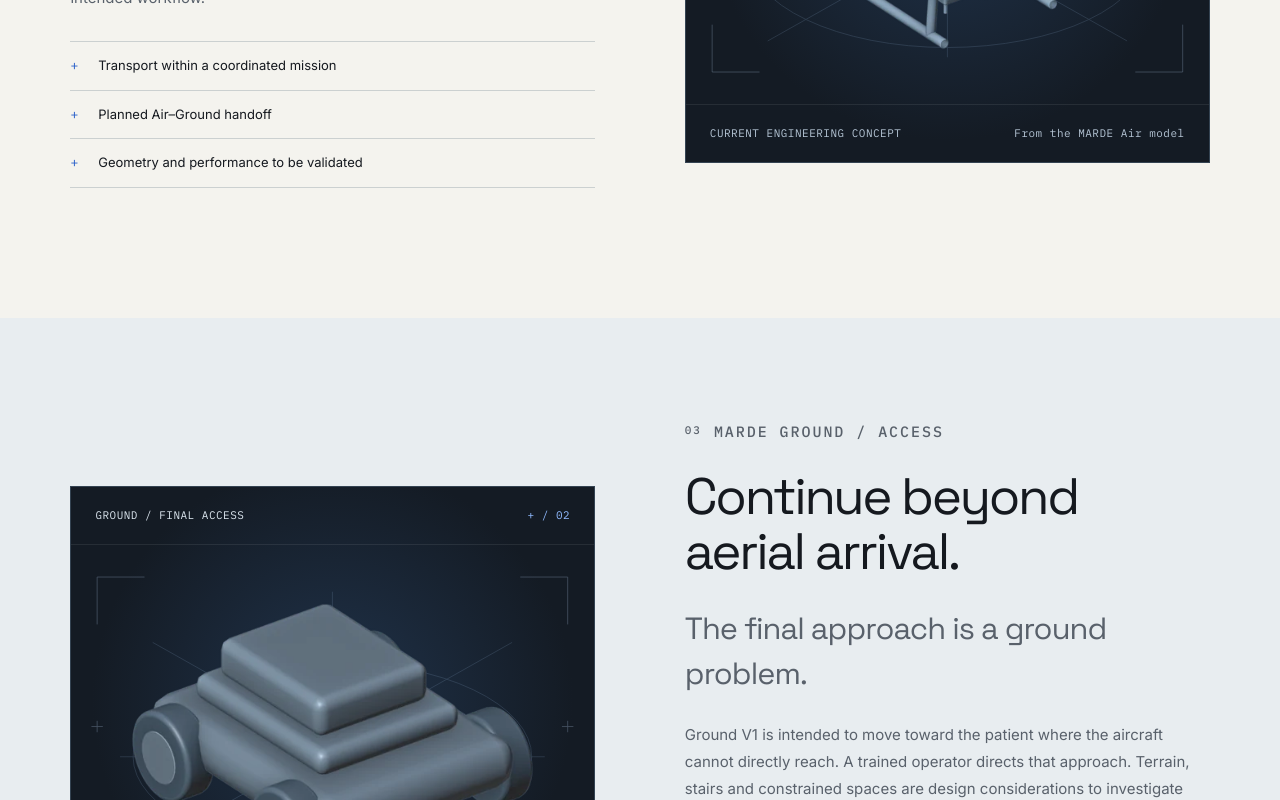
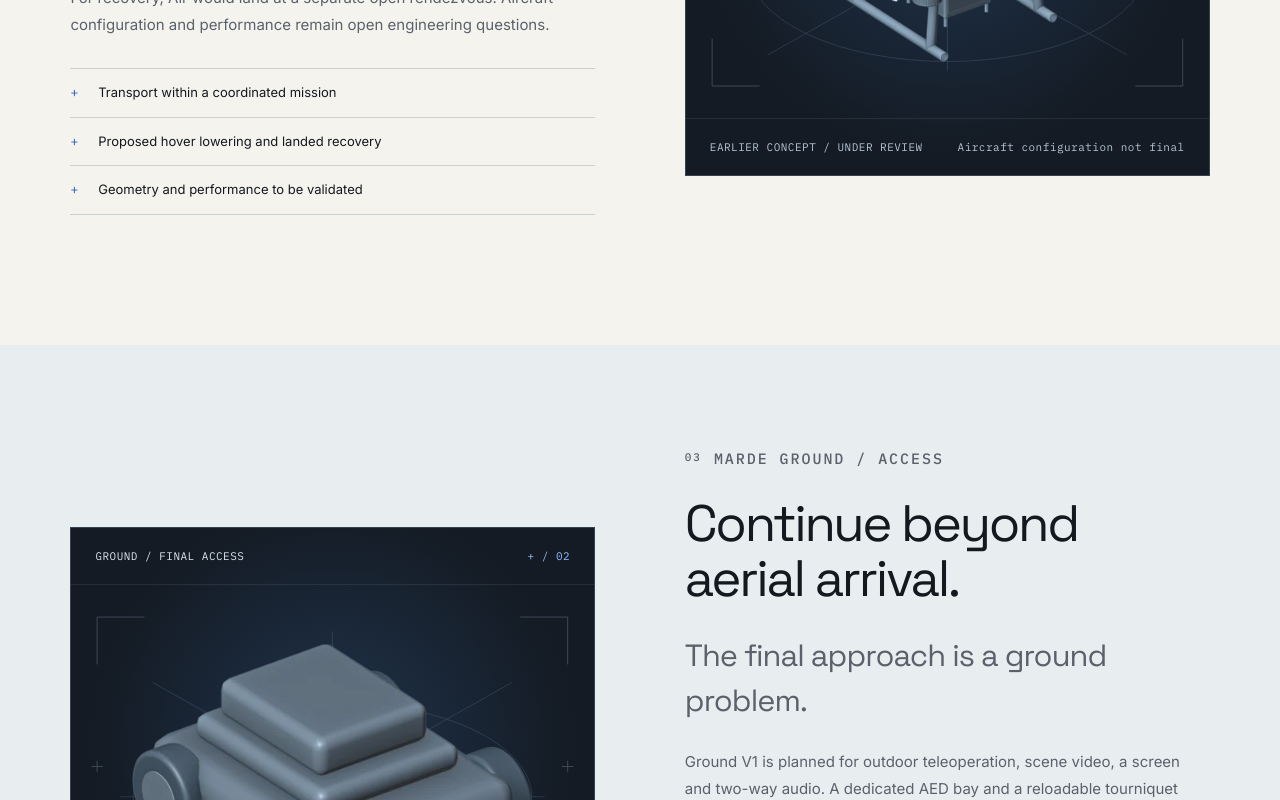
Before and after one commit to Nandish-GH/marde, a Next.js app: page /technology in a window 1280 px wide. Shown: the part 1780-2580 px from the top of the page. Built offline with nearby package versions, Linux system fonts and the light colour scheme; no server answers.

Commit message:
Update V1 scope for outdoor supplies and scene communication

```diff
--- a/app/technology/page.tsx
+++ b/app/technology/page.tsx
@@ -6,15 +6,15 @@ import { ProductGraphic } from "../../components/v2/product-graphic";
 import { SystemArt } from "../../components/v2/system-art";
 import { NexusConcept, ResponseSequence } from "../../components/v2/interactions";
 import s from "../../components/v2/editorial.module.css";
-export const metadata = pageMetadata({title:"MARDE Technology | Air, Ground, Nexus & Modules",description:"Explore MARDE’s integrated emergency-response concept: aerial transport, teleoperated ground access, human coordination and adaptable payloads.",path:"/technology"});
+export const metadata = pageMetadata({title:"MARDE Technology | Air, Ground, Nexus & Modules",description:"Explore MARDE’s proposed outdoor AED and tourniquet delivery platform, hover deployment, scene communication and human-supervised coordination.",path:"/technology"});
 export default function TechnologyPage(){return <Editorial>
 <PageIntro eyebrow="THE MARDE PLATFORM" title={<>Distance. Access.<br/><span>One coordinated system.</span></>} text="Air, Ground, Nexus and Modules are being developed together to extend useful response capability toward the patient before EMS arrives."/>
 <div className={s.jump} aria-label="Technology sections">{["Air","Ground","Nexus","Modules"].map((name,i)=><a href={`#${name.toLowerCase()}`} key={name}><span>0{i+1}</span>{name} ↓</a>)}</div>
 <section className={`${s.section} ${s.dark} ${s.split}`}><div className={s.copy}><Kicker number="01">INTEGRATED BY DESIGN</Kicker><h2>Arrival is a start.<br/>Access is the next step.</h2><p>Emergency drones demonstrate the value of rapid aerial response. MARDE is exploring what happens after that arrival: a coordinated ground approach, directed by a human operator, carrying the response payload closer.</p><p>Each part has a distinct job. Nexus connects them into a workflow designed to complement professional responders.</p></div><SystemArt/></section>
-<section id="air" className={`${s.section} ${s.split}`}><div className={s.copy}><Kicker number="02">MARDE AIR / DISTANCE</Kicker><h2>Move the response<br/>toward the scene.</h2><p className={s.lead}>Aerial transport for the integrated Ground and payload system.</p><p>Air V1 is in engineering development. Its role is to carry the response system toward the emergency, with operator authorization built into the intended workflow.</p><ul><li>Transport within a coordinated mission</li><li>Planned Air–Ground handoff</li><li>Geometry and performance to be validated</li></ul></div><ProductGraphic type="air"/></section>
-<section id="ground" className={`${s.section} ${s.blueprint} ${s.split} ${s.reverse}`}><div className={s.copy}><Kicker number="03">MARDE GROUND / ACCESS</Kicker><h2>Continue beyond<br/>aerial arrival.</h2><p className={s.lead}>The final approach is a ground problem.</p><p>Ground V1 is intended to move toward the patient where the aircraft cannot directly reach. A trained operator directs that approach. Terrain, stairs and constrained spaces are design considerations to investigate through engineering and testing.</p><ul><li>Teleoperated first</li><li>Integrated response payload</li><li>Final-access capability remains a design objective</li></ul></div><ProductGraphic type="ground"/></section>
-<section id="nexus" className={`${s.section} ${s.dark}`}><Kicker number="04">MARDE NEXUS / COORDINATION</Kicker><div className={s.wideHeading}><h2>Human control.<br/>A shared view.</h2><p>Nexus is the planned command layer for mission context, system readiness, operator authorization and the handoff between Air, Ground and EMS.</p></div><NexusConcept/><div className={s.wideHeading}><h3>Authorization is part of the architecture.</h3><p>The underlying software is still in development. Nexus V1 is not an autonomous medical decision system. Consequential actions remain with trained operators.</p></div></section>
-<section id="modules" className={`${s.section} ${s.split}`}><div className={s.copy}><Kicker number="05">INTERVENTION MODULES / CAPABILITY</Kicker><h2>A platform built<br/>to carry more purpose.</h2><p className={s.lead}>Adaptable payloads, coordinated with the response.</p><p>Near-term development focuses on delivery, secure-response functions and payload integration. The modular concept leaves room for future capabilities as evidence and requirements develop.</p><p>Advanced medical modules would require further engineering, clinical, operational and regulatory validation. They are not current MARDE treatment capabilities.</p></div><ProductGraphic type="modules"/></section>
+<section id="air" className={`${s.section} ${s.split}`}><div className={s.copy}><Kicker number="02">MARDE AIR / DISTANCE</Kicker><h2>Move the response<br/>toward the scene.</h2><p className={s.lead}>Aerial transport for the integrated Ground and payload system.</p><p>Air V1 is being planned to carry Ground, lower it from hover into a cleared outdoor area and relay visible and thermal scene views for human review. For recovery, Air would land at a separate open rendezvous. Aircraft configuration and performance remain open engineering questions.</p><ul><li>Transport within a coordinated mission</li><li>Proposed hover lowering and landed recovery</li><li>Geometry and performance to be validated</li></ul></div><ProductGraphic type="air"/></section>
+<section id="ground" className={`${s.section} ${s.blueprint} ${s.split} ${s.reverse}`}><div className={s.copy}><Kicker number="03">MARDE GROUND / ACCESS</Kicker><h2>Continue beyond<br/>aerial arrival.</h2><p className={s.lead}>The final approach is a ground problem.</p><p>Ground V1 is planned for outdoor teleoperation, scene video, a screen and two-way audio. A dedicated AED bay and a reloadable tourniquet dispenser would place equipment nearby after operator authorization. Initial demonstrations will use training equipment and simulated incidents; indoor access and stair climbing are deferred.</p><ul><li>Teleoperated first</li><li>Dedicated AED bay and tourniquet dispenser</li><li>Outdoor mobility and dispensing remain untested objectives</li></ul></div><ProductGraphic type="ground"/></section>
+<section id="nexus" className={`${s.section} ${s.dark}`}><Kicker number="04">MARDE NEXUS / COORDINATION</Kicker><div className={s.wideHeading}><h2>Human control.<br/>A shared view.</h2><p>Nexus is the proposed command layer for aerial and ground feeds, supply status, responder communication and explicit authorization of deployment, dispensing and retreat. The interface below is illustrative, with no live dispatch integration.</p></div><NexusConcept/><div className={s.wideHeading}><h3>Authorization is part of the architecture.</h3><p>The underlying software is still in development. Nexus V1 is not an autonomous medical decision system. Consequential actions remain with trained operators.</p></div></section>
+<section id="modules" className={`${s.section} ${s.split}`}><div className={s.copy}><Kicker number="05">INTERVENTION MODULES / CAPABILITY</Kicker><h2>A platform built<br/>to carry more purpose.</h2><p className={s.lead}>Adaptable payloads, coordinated with the response.</p><p>V1 planning focuses on a dedicated AED bay and a reloadable tourniquet magazine, with low-height dispensing after human approval. Early bench and outdoor tests will use training equipment. No robotic application of AED electrodes, tourniquets or CPR is included in V1.</p><p>Advanced medical modules would require further engineering, clinical, operational and regulatory validation. They are not current MARDE treatment capabilities.</p></div><ProductGraphic type="modules"/></section>
 <section className={`${s.section} ${s.dark}`}><Kicker number="06">THE INTENDED V1 WORKFLOW</Kicker><div className={s.wideHeading}><h2>From dispatch<br/>to professional care.</h2><p>One conceptual sequence. Clear responsibility at every transition.</p></div><ResponseSequence dark/></section>
-<section className={s.section}><Kicker number="07">EVIDENCE BEFORE EXPANSION</Kicker><div className={s.wideHeading}><h2>Build. Integrate.<br/>Then prove the workflow.</h2><p>Our next milestone is an integrated human-in-the-loop demonstration of Air V1, Ground V1 and Nexus V1. We are pre-prototype, with no validated full-system performance or commercial pilots.</p></div><ol className={s.progression}><li><span>V1 / DEVELOPMENT FOCUS</span><h3>Human-directed</h3><p>Operator review, teleoperation and controlled system integration.</p></li><li><span>FOLLOWING VALIDATION</span><h3>Assisted operation</h3><p>Explore assistance that can be evaluated against measured reliability and operator needs.</p></li><li><span>LONGER-TERM DIRECTION</span><h3>Progressive autonomy</h3><p>Expand only as engineering evidence, operational evaluation and applicable approvals support it.</p></li></ol></section><section className={s.section}><h2>Explore the platform in detail.</h2><div className={s.jump}>{["air","ground","nexus","modules"].map(id=><a key={id} href={`/technology/${id}/`}>MARDE {id} →</a>)}</div><p><Link href="/ems-partners/">Discuss EMS requirements</Link> · <Link href="/research/">Read the evidence library</Link></p></section><Closing/>
+<section className={s.section}><Kicker number="07">EVIDENCE BEFORE EXPANSION</Kicker><div className={s.wideHeading}><h2>Build. Integrate.<br/>Then prove the workflow.</h2><p>The immediate work is to define supply sizes and Ground mass, bench-test the dispensers, then develop outdoor Ground and basic Nexus. Fixed-rig tether testing and aircraft sizing precede any permitted integrated demonstration. We remain pre-prototype, with no validated full-system performance or commercial pilots.</p></div><ol className={s.progression}><li><span>V1 / DEVELOPMENT FOCUS</span><h3>Human-directed</h3><p>Operator review, teleoperation and controlled system integration.</p></li><li><span>FOLLOWING VALIDATION</span><h3>Assisted operation</h3><p>Explore assistance that can be evaluated against measured reliability and operator needs.</p></li><li><span>LONGER-TERM DIRECTION</span><h3>Progressive autonomy</h3><p>Expand only as engineering evidence, operational evaluation and applicable approvals support it.</p></li></ol></section><section className={s.section}><h2>Explore the platform in detail.</h2><div className={s.jump}>{["air","ground","nexus","modules"].map(id=><a key={id} href={`/technology/${id}/`}>MARDE {id} →</a>)}</div><p><Link href="/ems-partners/">Discuss EMS requirements</Link> · <Link href="/research/">Read the evidence library</Link></p></section><Closing/>
 </Editorial>;}
--- a/components/v2/product-graphic.tsx
+++ b/components/v2/product-graphic.tsx
@@ -5,7 +5,7 @@ import s from "./product-graphic.module.css";
 export function ProductGraphic({ type, compact = false }: { type: "air" | "ground" | "modules"; compact?: boolean }) {
   const names = { air: "Air / aerial transport", ground: "Ground / final access", modules: "Modules / adaptable payload" };
   const descriptions = {
-    air: "MARDE Air current engineering concept, derived from the supplied Blender model: winged airframe, four lift rotors and an underslung payload interface. Not finalized hardware.",
+    air: "Earlier MARDE Air concept study: winged airframe, four lift rotors and an underslung payload interface. Aircraft configuration is being reassessed for hover lowering; not finalized hardware.",
     ground: "MARDE Ground provisional mobility concept: a compact wheeled base with a payload interface. Design intent only; no finished Ground model or demonstrated terrain capability.",
     modules: "Modules / adaptable payload. Provisional system concept showing a removable payload above its interface; not finalized hardware.",
   };
@@ -21,6 +21,6 @@ export function ProductGraphic({ type, compact = false }: { type: "air" | "groun
         <Image src={`/graphics/${type}-study-1440.webp`} width={1440} height={1000} alt={descriptions[type]} unoptimized />
       </picture>
     </div>
-    <figcaption><span>{type === "air" ? "CURRENT ENGINEERING CONCEPT" : "CONCEPT / IN DEVELOPMENT"}</span><span>{type === "air" ? "From the MARDE Air model" : type === "ground" ? "Mobility design intent" : "Payload interface study"}</span></figcaption>
+    <figcaption><span>{type === "air" ? "EARLIER CONCEPT / UNDER REVIEW" : "CONCEPT / IN DEVELOPMENT"}</span><span>{type === "air" ? "Aircraft configuration not final" : type === "ground" ? "Mobility design intent" : "Payload interface study"}</span></figcaption>
   </figure>;
 }
--- a/lib/public-routes.mjs
+++ b/lib/public-routes.mjs
@@ -1,10 +1,10 @@
 // Single registry for sitemap, agent directory, and negotiated representations.
 // lastmod is a content revision, never the build or deployment timestamp.
 export const publicRoutes = [
-  { path: '/', title: 'MARDE Inc. — emergency-response robotics', lastmod: '2026-10-13' },
-  ...['technology', 'team', 'mission', 'support', 'faq', 'contact', 'privacy'].map(slug => ({ path: `/${slug}/`, title: `MARDE ${slug}`, lastmod: ['technology', 'faq', 'contact'].includes(slug) ? '2026-10-01' : '2026-09-14' })),
-  ...['about', 'ems-partners', 'research', 'updates'].map(slug => ({ path: `/${slug}/`, title: `MARDE ${slug.replaceAll('-', ' ')}`, lastmod: '2026-10-01' })),
-  ...['air', 'ground', 'nexus', 'modules'].map(slug => ({ path: `/technology/${slug}/`, title: `MARDE ${slug}`, lastmod: '2026-10-01' })),
+  { path: '/', title: 'MARDE Inc. — emergency-response robotics', lastmod: '2026-10-15' },
+  ...['technology', 'team', 'mission', 'support', 'faq', 'contact', 'privacy'].map(slug => ({ path: `/${slug}/`, title: `MARDE ${slug}`, lastmod: ['technology', 'faq'].includes(slug) ? '2026-10-15' : slug === 'contact' ? '2026-10-01' : '2026-09-14' })),
+  ...['about', 'ems-partners', 'research', 'updates'].map(slug => ({ path: `/${slug}/`, title: `MARDE ${slug.replaceAll('-', ' ')}`, lastmod: ['about', 'updates'].includes(slug) ? '2026-10-15' : '2026-10-01' })),
+  ...['air', 'ground', 'nexus', 'modules'].map(slug => ({ path: `/technology/${slug}/`, title: `MARDE ${slug}`, lastmod: '2026-10-15' })),
   ...['drone-aed-evidence', 'final-access', 'human-oversight', 'aviation-pathway', 'response-gap', 'evaluating-early-stage-partners'].map(slug => ({ path: `/research/${slug}/`, title: slug.replaceAll('-', ' '), lastmod: '2026-10-01' })),
   ...['nandish', 'snehi', 'aanya', 'arjun', 'saathvika'].map(slug => ({ path: `/${slug}/`, title: `MARDE team contact: ${slug}`, index: false })),
 ];
--- a/lib/site-config.ts
+++ b/lib/site-config.ts
@@ -1,7 +1,7 @@
 export const site = {
   name: "MARDE",
   legalName: "MARDE Inc.",
-  description: "MARDE Inc. is developing emergency-response robotics in New Jersey: aerial transport, teleoperated ground access and human-in-the-loop command software. Pre-prototype; no deployed systems.",
+  description: "MARDE Inc. is developing emergency-response robotics in New Jersey for outdoor AED and tourniquet delivery, scene information and human-supervised communication. Pre-prototype; no deployed systems.",
   tagline: "Response Starts Before Arrival",
   email: "team@mardeinc.com",
   instagram: "https://www.instagram.com/marde.inc",
--- a/scripts/verify-agent-export.mjs
+++ b/scripts/verify-agent-export.mjs
@@ -13,6 +13,28 @@ for (const route of publicRoutes) {
   assert.match(html, /<body\b[^>]*><!--email_off-->/i, `${route.path}: missing CDN email exclusion`);
   assert.match(html, /<!--\/email_off--><\/body>/i, `${route.path}: unclosed CDN email exclusion`);
   const $ = load(html);
+  const mainText = $('main').text();
+  if (route.path === '/') {
+    assert.match(mainText, /outdoor AED and tourniquet delivery/);
+    assert.match(mainText, /training equipment/);
+  }
+  if (route.path === '/technology/') {
+    assert.match(mainText, /lower it from hover/);
+    assert.match(mainText, /indoor access and stair climbing are deferred/);
+    assert.match(mainText, /No robotic application of AED electrodes, tourniquets or CPR is included in V1/);
+    assert.match(mainText, /EARLIER CONCEPT \/ UNDER REVIEW/);
+    assert.ok(!mainText.includes('secure-response functions'));
+  }
+  if (route.path === '/updates/') {
+    assert.match(mainText, /15 October 2026: a narrower first demonstration/);
+    assert.match(mainText, /No named EMS agency or hospital is announced as a formal partner/);
+  }
+  if (route.path === '/technology/ground/') {
+    assert.match(mainText, /Indoor access, stair climbing and direct patient contact are deferred/);
+    assert.match(mainText, /training equipment and simulated incidents/);
+  }
+  if (route.path === '/technology/air/') assert.match(mainText, /land at an open rendezvous for pickup/);
+  if (route.path === '/technology/modules/') assert.match(mainText, /outside V1/);
   assert.equal($('h1').length, 1, route.path);
   assert.equal($('link[rel=canonical]').attr('href'), `https://mardeinc.com${route.path}`, route.path);
   assert.ok(pages[route.path]?.body.length > 100);
@@ -52,7 +74,7 @@ for (const route of publicRoutes) {
     assert.equal(homeFaq.mainEntity.length, 4);
     for (const item of homeFaq.mainEntity) { assert.ok($('main').text().includes(item.name)); assert.ok($('main').text().includes(item.acceptedAnswer.text)); }
     for (const path of ['/research/', '/ems-partners/', '/updates/']) assert.ok($(`main a[href="${path}"]`).length);
-    for (const phrase of ['Professional responders take over.', 'Is the system deployed today?']) assert.ok(pages['/'].body.includes(phrase));
+    for (const phrase of ['simulated EMS handoff', 'Is the system deployed today?']) assert.ok(pages['/'].body.includes(phrase));
   }
   if (route.index === false) assert.match($('meta[name="robots"]').attr('content'), /noindex/);
   if (route.index === false) {
```
Also changed, not shown: lib/content/agent-faqs.ts (+6 -6 lines), lib/content/discovery.ts (+8 -7 lines), lib/content/v2.ts (+9 -9 lines), scripts/generate-agent-content.mjs (+1 -1 lines), public/llms.txt, 4 other files (tests, documents, lock files or other folders).
